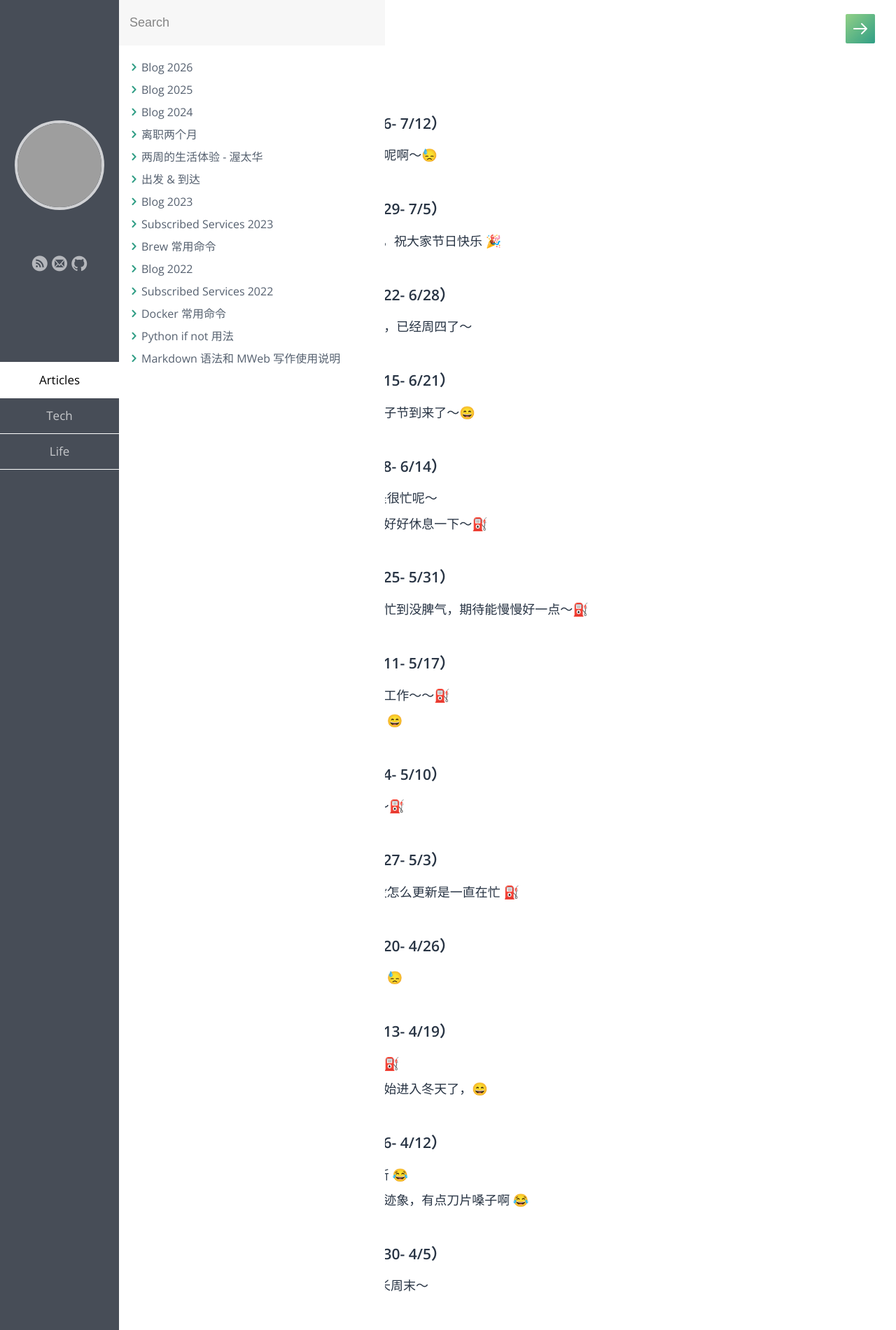
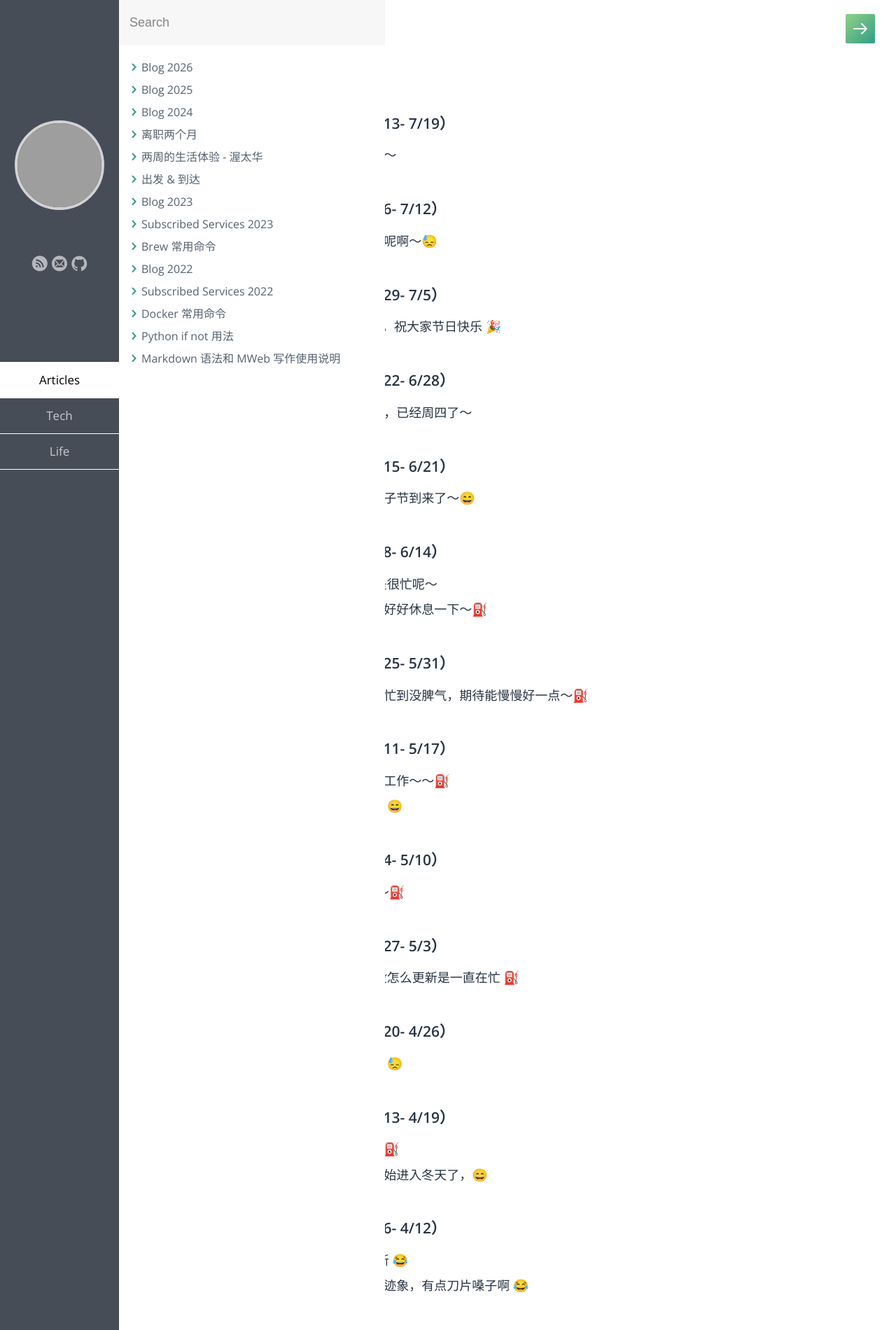
Before and after one commit to samxupeiran/samxupeiran.github.io, a Jekyll site: the page built from _posts/life/2025-12-29-my-blog.md, in a window 1280 px wide. Shown: the top 1900 px of the page at 70% size. Built offline with Jekyll 4.4.1, drawn with Linux system fonts in a browser that asks for light colours; some web fonts are replaced; grey boxes are pictures that could not be loaded.

Commit message:
feat: add weekly blog 7/16

```diff
--- a/_posts/life/2025-12-29-my-blog.md
+++ b/_posts/life/2025-12-29-my-blog.md
@@ -5,6 +5,9 @@ category: Life
 tags: Blog
 ---
 
+
+- ### 2026 年 7 月 第 3 周（7/13- 7/19）
+     - 7/16 依旧是忙碌的一周啊～
 
 - ### 2026 年 7 月 第 2 周（7/6- 7/12）
      - 7/10 还真的是每天都很忙呢啊～😓
```
